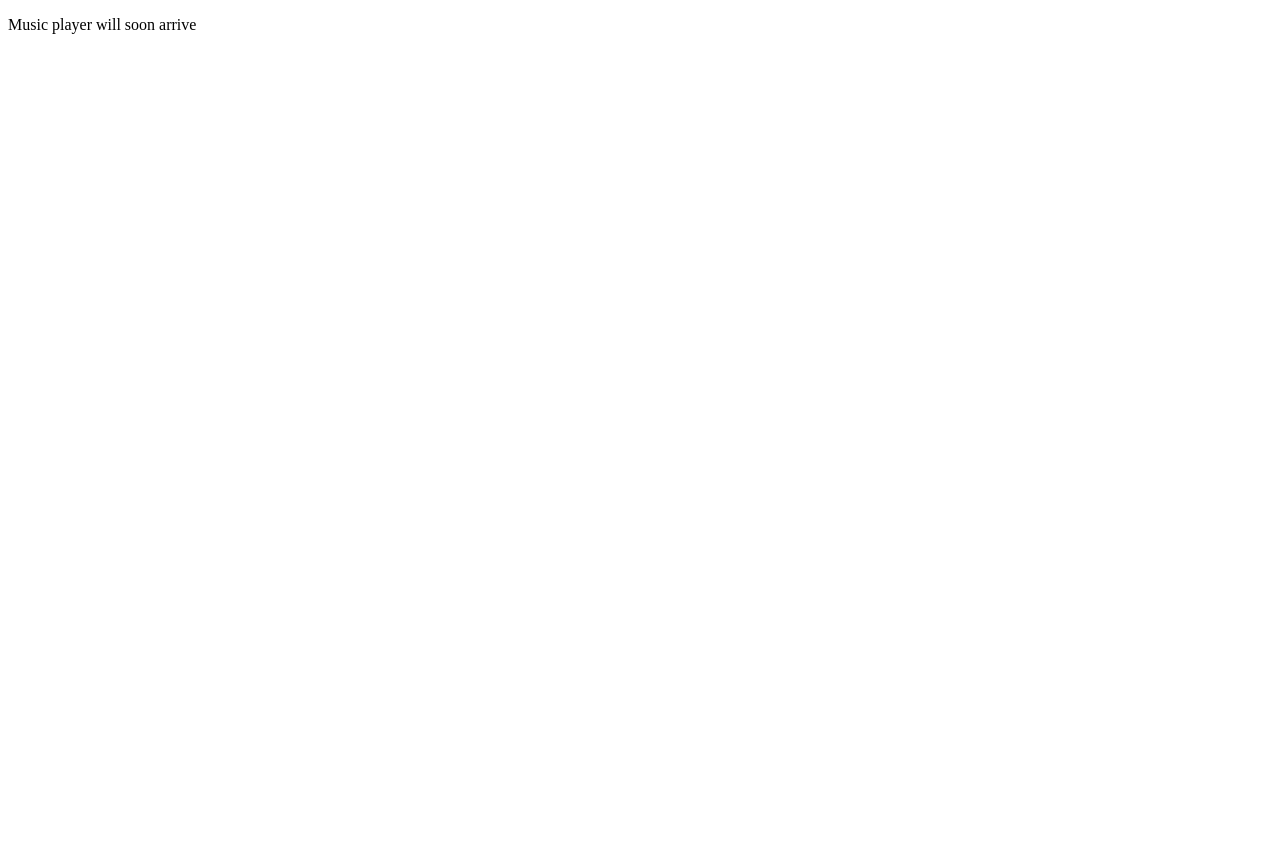
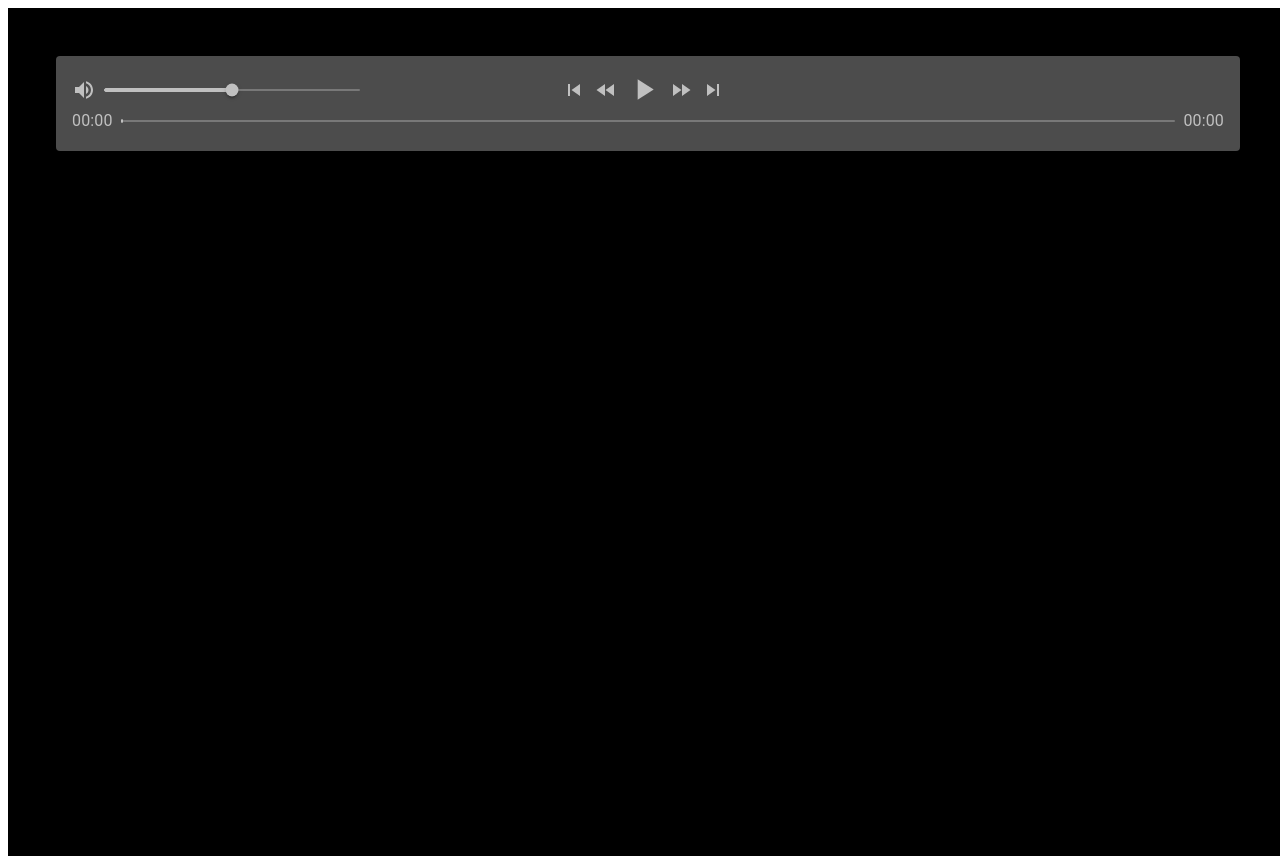
Before and after one commit to masahiroendo/react-music-player, a React (Create React App) app: page / in a window 1280 px wide. Before the commit the page ends 800 px from the top, so only its background shows below. Built offline with nearby package versions, Linux system fonts and the light colour scheme.

Commit message:
feat: music player with material ui in typeScript
several content to pay attention:
- audioRef : new Audio()
-onAudioLoaded()
- VolumeChange()
-formatTime()

refactor: Pslider,
volumeControl, volumeButton, formatTime

```diff
--- a/package.json
+++ b/package.json
@@ -3,6 +3,10 @@
   "version": "0.1.0",
   "private": true,
   "dependencies": {
+    "@emotion/react": "^11.10.4",
+    "@emotion/styled": "^11.10.4",
+    "@mui/icons-material": "^5.10.6",
+    "@mui/material": "^5.10.6",
     "@testing-library/jest-dom": "^5.16.5",
     "@testing-library/react": "^13.4.0",
     "@testing-library/user-event": "^13.5.0",
--- a/src/App.tsx
+++ b/src/App.tsx
@@ -1,10 +1,20 @@
-import React from "react";
+import Player from "./Player";
 
 function App() {
   return (
-    <header className="App-header">
-      <p>Music player will soon arrive</p>
-    </header>
+    <>
+      {/* <header>
+        <button>Previous button</button>
+        <div>Playing now / Paused</div>
+        <button>Show list button</button>
+      </header>
+      <main id="music-player" className="main">
+        <img src="" alt="" />
+        <h3>Song Title</h3>
+        <h3>Artist name / Album name</h3>
+      </main> */}
+      <Player />
+    </>
   );
 }
 
--- /dev/null
+++ b/src/MusicsList.ts
@@ -0,0 +1,22 @@
+export const musicsList = [
+  {
+    title: "Caramel",
+    url: "https://ncsmusic.s3.eu-west-1.amazonaws.com/tracks/000/001/182/caramel-1660903238-cWq7jpyG3h.mp3",
+  },
+  {
+    title: "Call On Me",
+    url: "https://ncsmusic.s3.eu-west-1.amazonaws.com/tracks/000/001/201/call-on-me-1663761640-9kHvqQFlMq.mp3",
+  },
+  {
+    title: "Survive",
+    url: "https://ncsmusic.s3.eu-west-1.amazonaws.com/tracks/000/001/180/survive-1660644042-uelSDJ33u7.mp3",
+  },
+  {
+    title: "Come Alive",
+    url: "https://ncsmusic.s3.eu-west-1.amazonaws.com/tracks/000/001/164/come-alive-1657879237-tDL5jqMOM6.mp3",
+  },
+  {
+    title: "You Did Me Wrong",
+    url: "https://ncsmusic.s3.eu-west-1.amazonaws.com/tracks/000/001/135/you-did-me-wrong-1653127241-a7jkuvGwTO.mp3",
+  },
+];
--- /dev/null
+++ b/src/Player.tsx
@@ -0,0 +1,153 @@
+import { FC, useEffect, useRef, useState } from "react";
+import { styled, Typography, Paper, Stack, Box } from "@mui/material";
+
+import PauseIcon from "@mui/icons-material/Pause";
+import FastRewindIcon from "@mui/icons-material/FastRewind";
+import FastForwardIcon from "@mui/icons-material/FastForward";
+import PlayArrowIcon from "@mui/icons-material/PlayArrow";
+import SkipNextIcon from "@mui/icons-material/SkipNext";
+import SkipPreviousIcon from "@mui/icons-material/SkipPrevious";
+// #endregion ------------ ICONS ---------
+
+import { musicsList } from "./MusicsList";
+import { formatTime } from "./utils";
+import VolumeControl from "./VolumeControl";
+import PSlider from "./Pslider";
+
+type music = {
+  title: string;
+  url: string;
+};
+
+// #region -------- Styled Components -----------------------------------------
+const Div = styled("div")(({ theme }) => ({
+  backgroundColor: "black",
+  height: "100vh",
+  width: "100vw",
+  paddingTop: theme.spacing(6),
+}));
+
+const CustomPaper = styled(Paper)(({ theme }) => ({
+  backgroundColor: "#4c4c4c",
+  marginLeft: theme.spacing(6),
+  marginRight: theme.spacing(6),
+  padding: theme.spacing(2),
+}));
+
+// #endregion ---------------------------------------------------------------
+
+const Player: FC = () => {
+  const audioRef = useRef<HTMLAudioElement>(new Audio(musicsList[0].url));
+  const [currentMusic, setCurrentMusic] = useState<string>(musicsList[0].url);
+  const [isPlaying, setIsPlaying] = useState(false);
+  const [volume, setVolume] = useState<number>(50);
+  const [mute, setMute] = useState(false);
+  const [elapsedTime, setElapsedTime] = useState<number>(0);
+  const [remainingTime, setRemainingTime] = useState<number>(0);
+
+  useEffect(() => {
+    if (audioRef.current.readyState < 1) {
+      return;
+    }
+    if (audioRef != null) {
+      audioRef.current.volume = volume / 100;
+    }
+    if (isPlaying) {
+      setInterval(() => {
+        const _duration = Math.floor(audioRef.current.duration);
+        const _elapsed = Math.floor(audioRef.current.currentTime);
+
+        setRemainingTime(_duration - _elapsed);
+        setElapsedTime(_elapsed);
+      }, 100);
+    }
+  }, [isPlaying, /*, audioRef.current.currentTime */ volume]);
+
+  const togglePlay = () => {
+    if (!isPlaying) {
+      audioRef.current.play();
+    } else {
+      audioRef.current.pause();
+    }
+    setIsPlaying((curState) => !curState);
+  };
+
+  const onAudioLoaded = () => {
+    audioRef.current && setRemainingTime(Math.floor(audioRef.current.duration));
+  };
+
+  return (
+    <Div>
+      <audio
+        src={currentMusic}
+        ref={audioRef}
+        muted={mute}
+        onLoadedMetadata={onAudioLoaded}
+      />
+      <CustomPaper>
+        <Box sx={{ display: "flex", justifyContent: "space-between" }}>
+          <Stack
+            direction="row"
+            spacing={1}
+            sx={{
+              display: "flex",
+              justifyContent: "flex-start",
+              width: "25%",
+              alignItems: "center",
+            }}
+          >
+            <VolumeControl
+              mute={mute}
+              toggleMute={() => setMute(!mute)}
+              volume={volume}
+              setVolume={setVolume}
+            />
+          </Stack>
+          <Stack
+            direction="row"
+            spacing={1}
+            sx={{
+              display: "flex",
+              width: "40%",
+              alignItems: "center",
+            }}
+          >
+            <SkipPreviousIcon sx={{ color: "silver", "&:hover": "white" }} />
+            <FastRewindIcon sx={{ color: "silver", "&:hover": "white" }} />
+            {isPlaying ? (
+              <PauseIcon
+                fontSize="large"
+                sx={{ color: "silver", "&:hover": "white" }}
+                onClick={togglePlay}
+              />
+            ) : (
+              <PlayArrowIcon
+                fontSize="large"
+                sx={{ color: "silver", "&:hover": "white" }}
+                onClick={togglePlay}
+              />
+            )}
+            <FastForwardIcon sx={{ color: "silver", "&:hover": "white" }} />
+            <SkipNextIcon sx={{ color: "silver", "&:hover": "white" }} />
+          </Stack>
+          <Stack sx={{ display: "flex", justifyContent: "flex-end" }} />
+        </Box>
+        <Stack
+          direction="row"
+          spacing={1}
+          sx={{ display: "flex", alignItems: "center" }}
+        >
+          <Typography sx={{ color: "silver" }}>
+            {formatTime(elapsedTime)}
+          </Typography>
+          <PSlider thumbless="true" />
+          <Typography sx={{ color: "silver" }}>
+            {formatTime(remainingTime)}
+          </Typography>
+        </Stack>
+      </CustomPaper>
+    </Div>
+  );
+};
+
+export default Player;
--- /dev/null
+++ b/src/Pslider.tsx
@@ -0,0 +1,21 @@
+import { styled, Slider } from "@mui/material";
+import { SliderUnstyledOwnProps } from "@mui/base/SliderUnstyled";
+
+const PSlider = styled(Slider)<SliderUnstyledOwnProps & { thumbless?: string }>(
+  ({ theme, thumbless = "false", ...props }) => {
+    return {
+      color: "silver",
+      height: 2,
+      "&:hover": {
+        cursor: "auto",
+      },
+      "& .MuiSlider-thumb": {
+        width: "13px",
+        height: "13px",
+        display: thumbless === "true" ? "none" : "block",
+      },
+    };
+  }
+);
+
+export default PSlider;
--- /dev/null
+++ b/src/VolumeButton.tsx
@@ -0,0 +1,37 @@
+import { FC } from "react";
+import VolumeDownIcon from "@mui/icons-material/VolumeDown";
+import VolumeUpIcon from "@mui/icons-material/VolumeUp";
+import VolumeOffIcon from "@mui/icons-material/VolumeOff";
+import VolumeMuteIcon from "@mui/icons-material/VolumeMute";
+
+type VolumeButtonProps = {
+  mute: boolean;
+  toggleMute: () => void;
+  volume: number;
+};
+
+const VolumeButton: FC<VolumeButtonProps> = ({ mute, toggleMute, volume }) => {
+  return mute ? (
+    <VolumeOffIcon
+      sx={{ color: "silver", "&:hover": "white" }}
+      onClick={toggleMute}
+    />
+  ) : volume <= 20 ? (
+    <VolumeMuteIcon
+      sx={{ color: "silver", "&:hover": "white" }}
+      onClick={toggleMute}
+    />
+  ) : volume <= 49 ? (
+    <VolumeDownIcon
+      sx={{ color: "silver", "&:hover": "white" }}
+      onClick={toggleMute}
+    />
+  ) : (
+    <VolumeUpIcon
+      sx={{ color: "silver", "&:hover": "white" }}
+      onClick={toggleMute}
+    />
+  );
+};
+
+export default VolumeButton;
--- /dev/null
+++ b/src/VolumeControl/index.tsx
@@ -0,0 +1,33 @@
+import { FC } from "react";
+import PSlider from "../Pslider";
+import VolumeButton from "../VolumeButton";
+
+type VolumeControlProps = {
+  mute: boolean;
+  toggleMute: () => void;
+  volume: number;
+  setVolume: (v: number) => void;
+};
+
+const VolumeControl: FC<VolumeControlProps> = ({
+  mute,
+  toggleMute,
+  volume,
+  setVolume,
+}) => {
+  const volumeChange = (_: Event, v: number | number[]) => {
+    if (Array.isArray(v)) {
+      return;
+    }
+    setVolume(v);
+  };
+
+  return (
+    <>
+      <VolumeButton mute={mute} toggleMute={toggleMute} volume={volume} />
+      <PSlider min={0} max={100} value={volume} onChange={volumeChange} />
+    </>
+  );
+};
+
+export default VolumeControl;
--- /dev/null
+++ b/src/utils.ts
@@ -0,0 +1,15 @@
+export const formatTime = (time: number): string => {
+  if (time && !isNaN(time)) {
+    const minutes =
+      Math.floor(time / 60) < 10
+        ? `0${Math.floor(time / 60)}`
+        : Math.floor(time / 60);
+    const seconds =
+      Math.floor(time % 60) < 10
+        ? `0${Math.floor(time % 60)}`
+        : Math.floor(time % 60);
+
+    return `${minutes}:${seconds}`;
+  }
+  return "00:00";
+};
```
Also changed, not shown: 1 other file (tests, documents, lock files or other folders).
